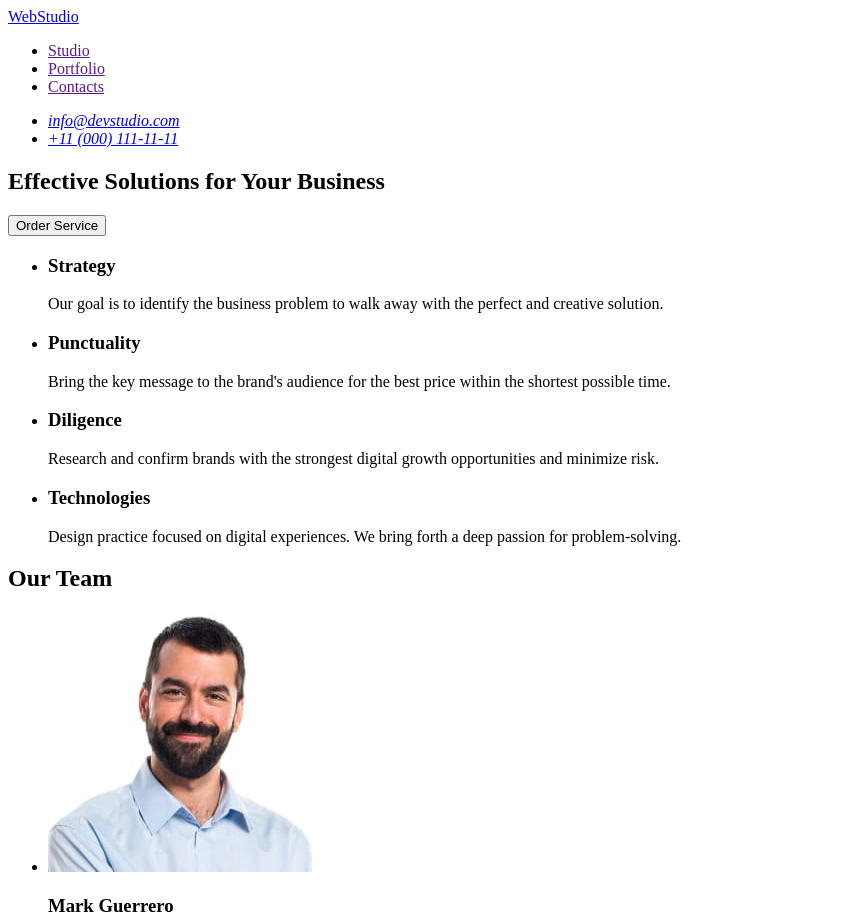
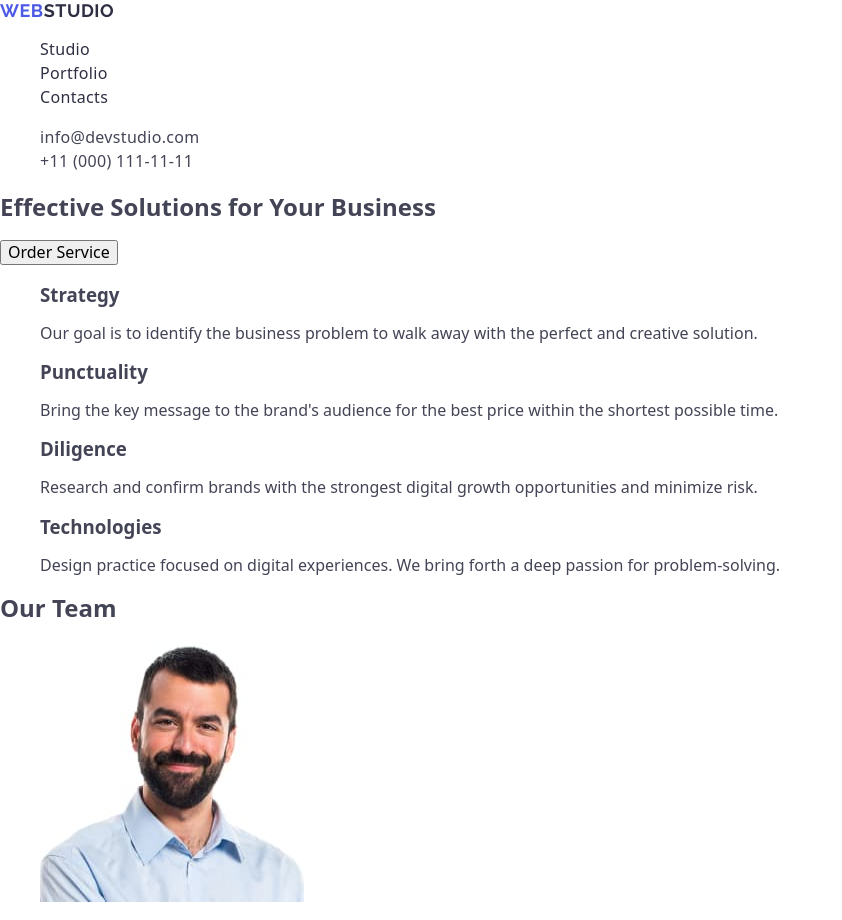
Before and after one commit to LeonidSennik/goit-markup-hw-02, a plain HTML site: page index.html in a window 1280 px wide. Shown: the top 920 px of the page, without its empty margins (0-842 px from the left). Drawn offline with nearby package versions, Linux system fonts and the light colour scheme.

Commit message:
add styles header

```diff
--- /dev/null
+++ b/css/style.css
@@ -0,0 +1,49 @@
+
+ body{font-family: "Roboto" sans-serif;
+  color: #434455;background-color:#fff ; }
+
+
+
+  ul,ol {list-style-type: none;}
+
+
+
+  a{text-decoration: none;}
+
+
+
+  .logo {font-family: "Raleway", sans-serif;
+    font-weight: 700;
+    font-size: 18px;
+    line-height: 1.17;
+    letter-spacing: 0.03em;
+    text-transform: uppercase;
+    color: #4d5ae5;}
+
+    .header-logo .logo-part{color: #2e2f42;}
+
+
+    .nav-link {
+    font-weight: 500;
+    font-size: 16px;
+    line-height: 1.5;
+    letter-spacing: 0.02em;
+    color: #2e2f42;
+      }
+.nav-link:hover,
+.nav-link:focus{color: #404bbf;}
+
+
+.address{font-style: normal;}
+.address-link{
+    font-size: 16px;
+    line-height: 1.5;
+    letter-spacing: 0.02em;
+    color: #434455;}
+    .address-link:hover,
+    .address-link:focus{color: #404bbf;}
+
+
+    .page-footer{background-color: #2e2f42;}
+
+   .footer-logo .logo-part{color: #f4f4fd;;}
--- a/index.html
+++ b/index.html
@@ -4,24 +4,51 @@
     <meta charset="UTF-8" />
     <meta name="viewport" content="width=device-width, initial-scale=1.0" />
     <title>WebStudio</title>
+    <link rel="preconnect" href="https://fonts.googleapis.com" />
+    <link rel="preconnect" href="https://fonts.gstatic.com" crossorigin />
+    <link
+      rel="stylesheet"
+      href="https://cdnjs.cloudflare.com/ajax/libs/modern-normalize/3.0.1/modern-normalize.min.css"
+      integrity="sha512-q6WgHqiHlKyOqslT/lgBgodhd03Wp4BEqKeW6nNtlOY4quzyG3VoQKFrieaCeSnuVseNKRGpGeDU3qPmabCANg=="
+      crossorigin="anonymous"
+      referrerpolicy="no-referrer"
+    />
+    <link
+      href="https://fonts.googleapis.com/css2?family=Raleway:wght@700&family=Roboto:wght@400;600;700&display=swap"
+      rel="stylesheet"
+    />
+
+    <link rel="stylesheet" href="./css/style.css" />
   </head>
   <body>
-    <header>
+    <header class="page-header">
       <!-- navigation -->
-      <nav>
-        <a href="./index.html">WebStudio</a>
-        <ul>
-          <li><a href="">Studio</a></li>
-          <li><a href="">Portfolio</a></li>
-          <li><a href="">Contacts</a></li>
+      <nav class="header-nav">
+        <a class="logo header-logo" href="./index.html"
+          >Web<span class="logo-part">Studio</span></a
+        >
+        <ul class="list-nav">
+          <li class="nav-item">
+            <a class="nav-link" href="./index.html">Studio</a>
+          </li>
+          <li class="nav-item"><a class="nav-link" href="">Portfolio</a></li>
+          <li class="nav-item"><a class="nav-link" href="">Contacts</a></li>
         </ul>
       </nav>
       <!-- end navigation -->
       <!-- address -->
-      <address>
-        <ul>
-          <li><a href="mailto:info@devstudio.com">info@devstudio.com</a></li>
-          <li><a href="tel:+110001111111">+11 (000) 111-11-11</a></li>
+      <address class="address">
+        <ul class="list-address">
+          <li class="address-item">
+            <a class="address-link" href="mailto:info@devstudio.com"
+              >info@devstudio.com</a
+            >
+          </li>
+          <li class="address-item">
+            <a class="address-link" href="tel:+110001111111"
+              >+11 (000) 111-11-11</a
+            >
+          </li>
         </ul>
       </address>
     </header>
@@ -107,8 +134,10 @@
       <!-- our team end -->
     </main>
     <!-- footer -->
-    <footer>
-      <a href="/">WebStudio</a>
+    <footer class="page-footer">
+      <a class="logo footer-logo" href="/"
+        >Web<span class="logo-part">Studio</span></a
+      >
       <p>
         Increase the flow of customers and sales for your business with digital
         marketing & growth solutions.
```
